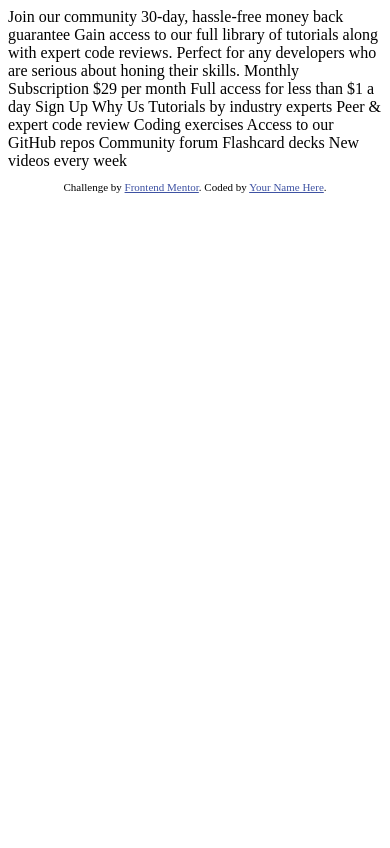
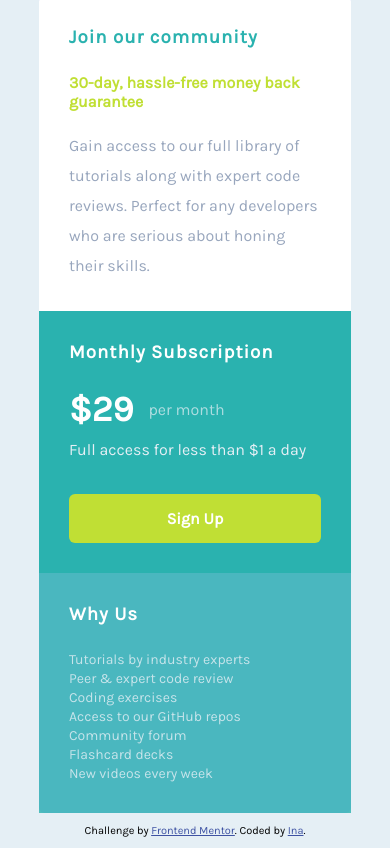
Before and after one commit to Ina20/Single-price-grid-component, a plain HTML site: page index.html in a window 390 px wide. Drawn offline with Linux system fonts and the light colour scheme.

Commit message:
Mobile design

```diff
--- a/index.html
+++ b/index.html
@@ -5,6 +5,9 @@
   <meta name="viewport" content="width=device-width, initial-scale=1.0"> <!-- displays site properly based on user's device -->
 
   <link rel="icon" type="image/png" sizes="32x32" href="./images/favicon-32x32.png">
+  <link rel="stylesheet" href="./style.css";
+  <link rel="preconnect" href="https://fonts.gstatic.com">
+  <link href="https://fonts.googleapis.com/css2?family=Karla&display=swap" rel="stylesheet">
 
   <title>Frontend Mentor | Single Price Grid Component</title>
 
@@ -15,36 +18,43 @@
   </style>
 </head>
 <body>
-  Join our community
+  <div class="container">
+    <div class="wrapper">
+      <div class="col-1-1">
+        <h3>Join our community</h3>
 
-  30-day, hassle-free money back guarantee
+        <p>30-day, hassle-free money back guarantee</p>
 
-  Gain access to our full library of tutorials along with expert code reviews.
-  Perfect for any developers who are serious about honing their skills.
-
-  Monthly Subscription
-
-  &dollar;29 per month
-
-  Full access for less than &dollar;1 a day
-
-  Sign Up
-
-  Why Us
-
-  Tutorials by industry experts
-  Peer &amp; expert code review
-  Coding exercises
-  Access to our GitHub repos
-  Community forum
-  Flashcard decks
-  New videos every week
-
-  <footer>
-    <p class="attribution">
-      Challenge by <a href="https://www.frontendmentor.io?ref=challenge" target="_blank">Frontend Mentor</a>.
-      Coded by <a href="#">Your Name Here</a>.
-    </p>
-  </footer>
+        <p>Gain access to our full library of tutorials along with expert code reviews.
+        Perfect for any developers who are serious about honing their skills.</p>
+      </div>
+      <div class="col-1-2">
+        <h3>Monthly Subscription</h3>
+        <div class="price">
+          <p>&dollar;29</p><p> per month</p>
+        </div>
+        <p>Full access for less than &dollar;1 a day</p>
+        <button class="btn">Sign Up</button>
+      </div>
+      <div class="col-2">
+        <h3>Why Us</h3>
+        <ul>
+          <li>Tutorials by industry experts</li>
+          <li>Peer &amp; expert code review</li>
+          <li>Coding exercises</li>
+          <li>Access to our GitHub repos</li>
+          <li>Community forum</li>
+          <li>Flashcard decks</li>
+          <li>New videos every week</li>
+        </ul>
+      </div>
+    </div>
+    <footer>
+      <p class="attribution">
+        Challenge by <a href="https://www.frontendmentor.io?ref=challenge" target="_blank">Frontend Mentor</a>.
+        Coded by <a href="https://github.com/Ina20/Single-price-grid-component">Ina</a>.
+      </p>
+    </footer>
+  </div>
 </body>
 </html>
--- /dev/null
+++ b/style.css
@@ -0,0 +1,100 @@
+body {
+  font-family: 'Karla', sans-serif;
+  font-size: 16px;
+  background: hsl(204, 43%, 93%);
+  margin: 0;
+  padding: 0;
+}
+.container {
+  display: flex;
+  height: 100vh;
+  flex-direction: column;
+  justify-content: center;
+  align-items: center;
+}
+.wrapper {
+  background: #ccf;
+  margin: 0 10%;
+  border-radius: 6px;
+}
+.col-1-1 {
+  background: #fff;
+  border-top-left-radius: 6px;
+  border-top-right-radius: 6px;
+  padding: 30px;
+}
+h3 {
+  margin: 0;
+  font-weight: 700;
+  letter-spacing: 1px;
+  padding: 0 0 25px 0;
+}
+.col-1-1 h3 {
+  color: hsl(179, 62%, 43%);
+}
+.col-1-1 p:first-of-type {
+  color: hsl(71, 73%, 54%);
+  margin: 0;
+  padding: 0 0 20px 0;
+  font-weight: 700;
+}
+.col-1-1 p:nth-of-type(2) {
+  color: hsl(218, 22%, 67%);
+  margin: 0;
+  padding: 0;
+  line-height: 30px;
+}
+.col-1-2 {
+  background: hsl(179, 62%, 43%);
+  color: #fff;
+  padding: 30px;
+}
+.col-1-2 p:last-of-type {
+  color: hsl(204, 43%, 93%);
+  margin: 10px 0 35px 0;
+}
+.price p:first-of-type {
+  color: #fff;
+  font-size: 36px;
+  font-weight: 700;
+  margin: 0;
+}
+.price p:nth-of-type(2) {
+  color: hsla(204, 43%, 93%, 0.7);
+  margin: 0 0 0 15px;
+  padding: 0;
+}
+.price {
+  display: flex;
+  align-items: center;
+}
+.btn {
+  width: 100%;
+  margin: 0 auto;
+  font-family: 'Karla', sans-serif;
+  font-size: 16px;
+  font-weight: 700;
+  color: #fff;
+  background: hsl(71, 73%, 54%);
+  border: none;
+  border-radius: 6px;
+  padding: 15px 0;
+}
+.col-2 {
+  background: hsla(179, 62%, 43%, 0.8);
+  color: #fff;
+  padding: 30px;
+}
+ul {
+  margin: 0;
+  padding: 0;
+  list-style-type: none;
+  color: hsla(204, 43%, 93%, 0.8);
+  font-size: 14px;
+}
+li {
+  padding: 1px 0;
+}
+@media only screen and (min-width: 768px) {
+
+}
```
